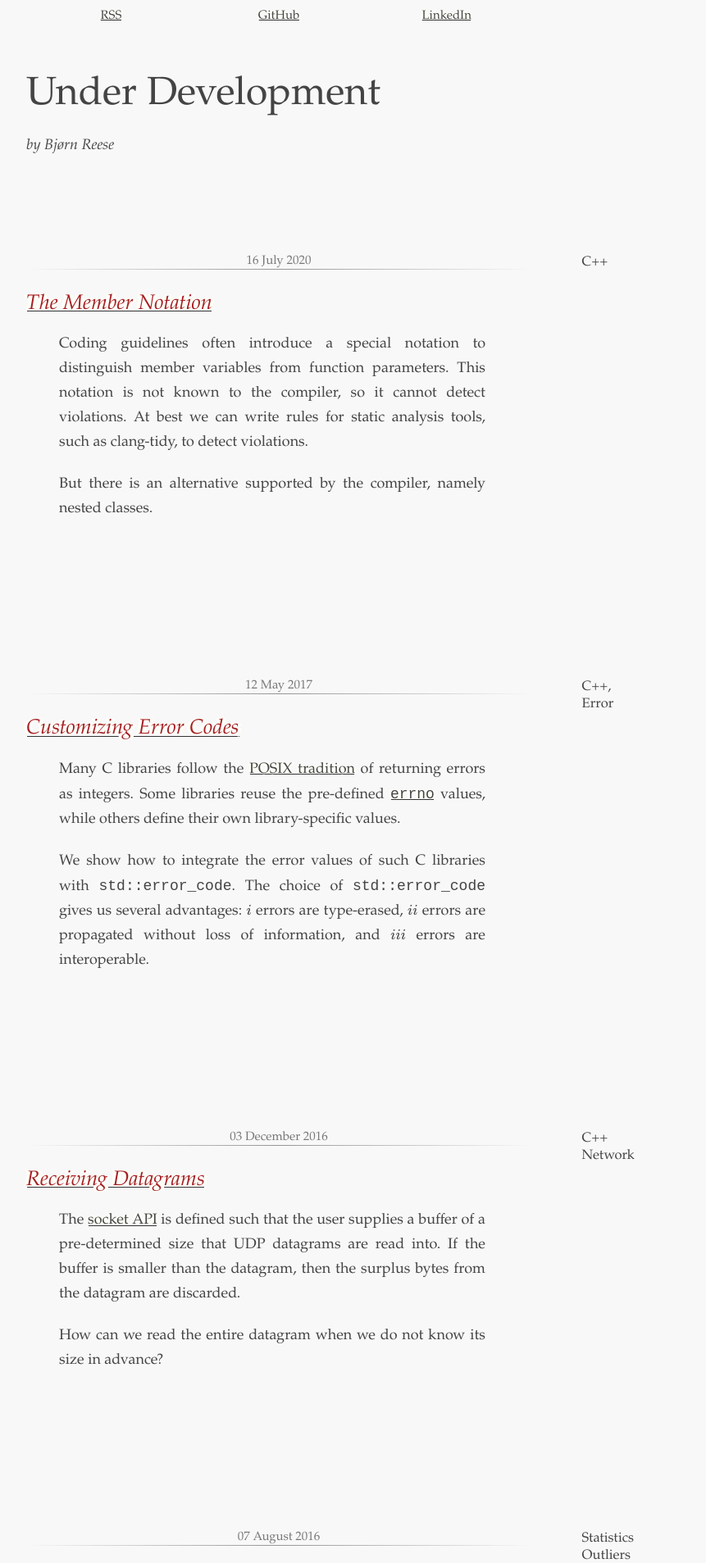
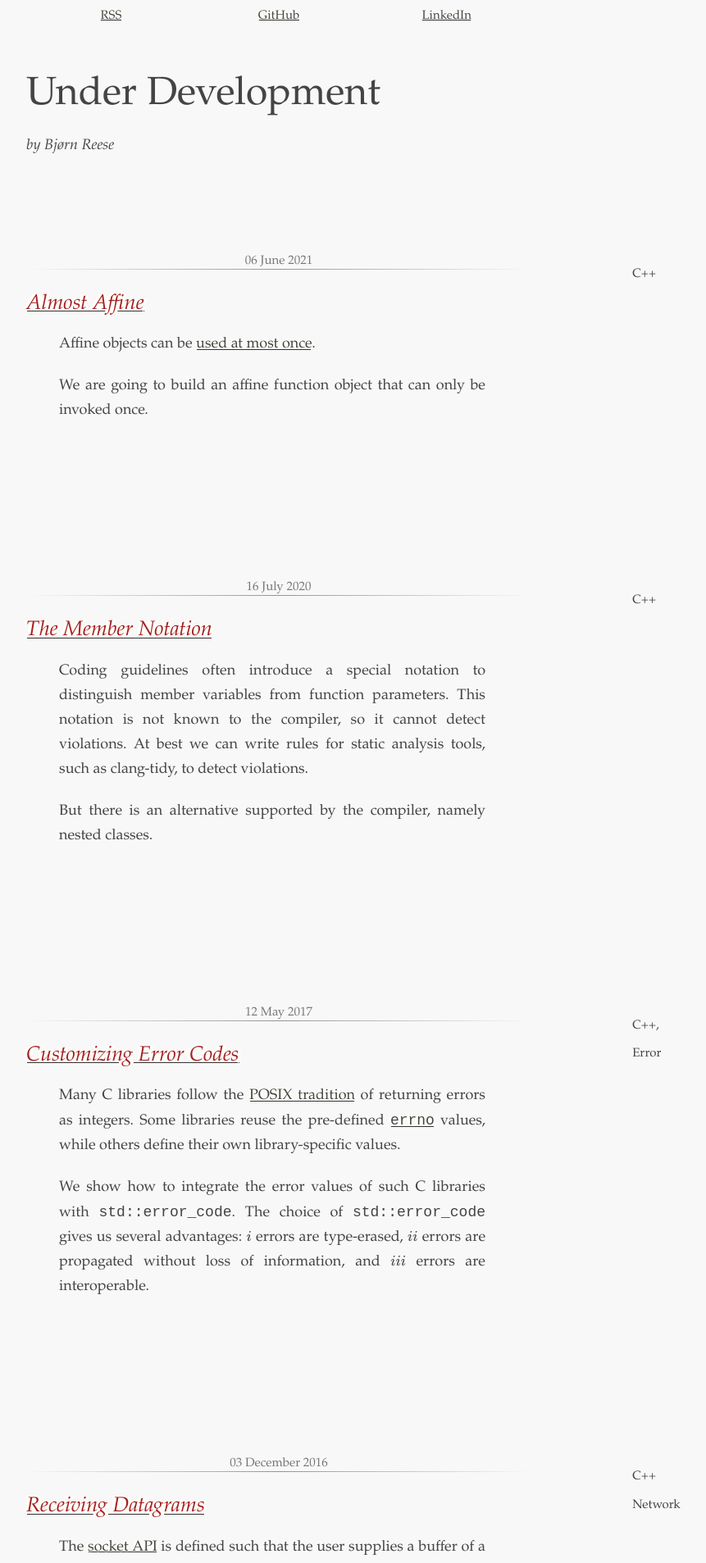
Before and after one commit to breese/breese.github.io, a Jekyll site: the page built from blog/index.md, in a window 1280 px wide. Shown: the top 1907 px of the page at 82% size, without its empty margins (128-989 px from the left). Built offline with Jekyll 4.4.1, drawn with Linux system fonts in a browser that asks for light colours; some web fonts are replaced; formulas are drawn with MathJax 3; part of the change alters nothing that is shown.

Commit message:
Added Almost Affine post

```diff
--- /dev/null
+++ b/_posts/2021-06-06-almost-affine.md
@@ -0,0 +1,314 @@
+---
+layout: post
+title: Almost Affine
+tags: C++
+---
+
+Affine objects can be [used at most once](https://en.wikipedia.org/wiki/Substructural_type_system).
+
+We are going to build an affine function object that can only be invoked once.
+
+<!--more-->
+
+## Prologue
+
+Let us start with a simple function object. The call operator takes no parameters and return nothing for notational convenience, but the techniques described below also applies when the call operator takes parameter and returns a value.
+
+{% highlight c++ %}
+struct function_alpha
+{
+    // Call operator
+    void operator()()
+    {
+        // Do stuff
+    }
+};
+
+void use()
+{
+    function_alpha fn;
+    fn();
+    fn();
+}
+{% endhighlight %}
+
+<span class="marginnote">
+C++20 [constraints](https://en.cppreference.com/w/cpp/language/constraints) are used for notational convenience. The constraints can also be written with [`std::enable_if`](https://en.cppreference.com/w/cpp/types/enable_if).
+</span>
+We can constrain the call operator to only be available under certain conditions.
+The constraint below is not really useful yet; it just serves to demonstrate how it can be done.
+
+{% highlight c++ %}
+struct function_beta
+{
+    template <int C = 0>
+    void operator()() requires (C == 0)
+    {
+        // Do stuff if C == 0
+    }
+};
+
+void use()
+{
+    function_beta fn;
+    fn(); // Same as fn.operator()<0>()
+    fn(); // As above
+    fn.operator()<0>();
+    fn.operator()<1>(); // Fails to compile because C == 1
+}
+{% endhighlight %}
+
+We have managed to create a function object with a pretty useless constraint that can only be violated with an inconvenient call notation.
+In order to make this constraint useful, we need to introduce compile-time counters.
+
+## Compile-Time Counter
+
+A compiler-time counter returns an increasing constexpr integer value every time it is used.
+
+<span class="marginnote">
+[CWG 2118: Stateful metaprogramming via friend injection](https://wg21.cmeerw.net/cwg/issue2118).
+</span>
+Compile-time counters use a trick to enable stateful meta-programming. While this trick is legal, it is also controversal.
+
+We are going to evade the controversy and simply stipulate that compile-time counters are possible.
+See the following articles for a detailed explanation:
+
+* [How to Implement a Constant-Expression Counter in C++](https://b.atch.se/posts/constexpr-counter/).
+* [How to Hack C++ with Templates and Friends](https://ledas.com/post/857-how-to-hack-c-with-templates-and-friends/).
+* [Adding element to arrays and changing variables during compilation](https://lordsoftech.com/programming/adding-elements-to-arrays-and-changing-variables-during-compilation-imperative-meta-metaprogramming-in-c/).
+
+We are going to assume a compile-time counter with two functions: one to increment the counter and another to read the current value.
+Furthermore, an `InstanceTag` template argument is added to enable us to create multiple counters.
+
+{% highlight c++ %}
+template <typename T, typename InstanceTag>
+struct constexpr_counter
+{
+    // Return current counter value.
+    static constexpr T current();
+
+    // Increment counter and return old counter value
+    static constexpr T next();
+};
+{% endhighlight %}
+
+A unique type for `InstanceTag` is needed to create a new counter. We could use the closure type of lambda expressions as they are guaranteed to be unique.
+
+{% highlight c++ %}
+using my_counter = constexpr_counter<int, decltype([]{})>;
+{% endhighlight %}
+
+<span class="marginnote">
+[P0315: Wording for lambdas in unevaluated contexts](https://wg21.link/P0315)
+</span>
+However, the above is only legal as of C++20, so we are instead going to use a global compile-time counter to create unique types for our other counters.
+
+{% highlight c++ %}
+struct global_counter_tag;
+
+using global_counter = constexpr_counter<int, global_counter_tag>;
+{% endhighlight %}
+
+The unique types are created by a template class that takes an integral template argument to capture the global counter.
+
+{% highlight c++ %}
+template <int> struct tag;
+
+using tag_zero = tag<global_counter::next()>; // tag<0>
+using tag_one = tag<global_counter::next()>; // tag<1>
+{% endhighlight %}
+
+Unique counters can now be created with this unique type.
+
+{% highlight c++ %}
+template <int Instance = global_counter::next()>
+using instance_counter = constexpr_counter<int, tag<Instance>>;
+
+// Examples
+
+using first_counter = instance_counter; // instance_counter<0>
+static_assert(first_counter::next() == 0);
+static_assert(first_counter::next() == 1);
+
+using second_counter = instance_counter; // instance_counter<1>
+static_assert(second_counter::next() == 0);
+static_assert(second_counter::next() == 1);
+{% endhighlight %}
+
+Notice how the `instance_counter` obtains a global count in the template argument list. This ensures that we get a new count when the template is instantiated.
+If the `global_counter::next()` call had been moved into the template body then all instance counters would had gotten the same value and thus become aliases to the same counter.
+
+## Affine Operator
+
+We can now use the compile-time counter to make call operator constraint on our function object more useful.
+
+If you are thinking the technique described below has issues then you are probably right. See the Caveat section towards the end.
+
+Recall that multiple invocations of the function would result in the same templated call operator being used.
+{% highlight c++ %}
+void use()
+{
+    function_beta fn;
+    fn(); // Same as fn.operator()<0>()
+    fn(); // Same as fn.operator()<0>()
+    fn(); // Same as fn.operator()<0>()
+}
+{% endhighlight %}
+
+The compile-time counter can be used to automatically generate different templated call operators every time we invoke the function.
+Notice that we are using two counters below. The global counter is used to create an invocation counter that is unique to a given instance of the function object.
+This enables us to have multiple instances of the function, each with their own counter.
+
+{% highlight c++ %}
+template <int Instance = global_counter::next()>
+struct function_gamma
+{
+    using invoke_counter = instance_counter<Instance>;
+
+    template <int C = invoke_counter::next()>
+    void operator()()
+    {
+        // Do stuff
+    }
+};
+
+void use()
+{
+    function_gamma fn;
+    fn(); // Same as fn.operator()<0>()
+    fn(); // Same as fn.operator()<1>()
+    fn(); // Same as fn.operator()<2>()
+}
+{% endhighlight %}
+
+An affine function can be created by adding the constraint back in.
+
+{% highlight c++ %}
+template <int Instance = global_counter::next()>
+struct function_delta
+{
+    using invoke_counter = instance_counter<Instance>;
+
+    template <int C = invoke_counter::next()>
+    void operator()() requires (C == 0)
+    {
+        // Do stuff
+    }
+};
+
+void use()
+{
+    function_delta fn;
+    fn(); // Same as fn.operator()<0>()
+    fn(); // Same as fn.operator()<1>() - fails to compile
+    fn(); // Same as fn.operator()<2>() - fails to compile
+}
+{% endhighlight %}
+
+## Affine Copy
+
+What happens if we copy the affine function object?
+
+{% highlight c++ %}
+void use()
+{
+    function_delta fn; // decltype(fn) == function_delta<0>
+    auto fn_copy = fn; // decltype(fn_copy) == function_delta<0>
+    fn();
+    fn_copy(); // Fails to compile
+}
+{% endhighlight %}
+
+Invoking the call operator on the copy fails to compile because the two objects have the same type, and thus use the same instance counter.
+
+Resetting the instance counter of the copy can only be done by constructing an object with a different instance template argument. In other words, copy construction should return an object of a different type. This cannot be done with a copy constructor.
+
+We provide a copy function instead that returns a function object with an increased instance count and thus a new instance counter.
+
+{% highlight c++ %}
+template <int Instance = global_counter::next()>
+struct function_epsilon
+{
+    using invoke_counter = instance_counter<Instance>;
+
+    function_epsilon() = default;
+
+    template <int C = invoke_counter::next()>
+    void operator()() requires (C == 0)
+    {
+        // Do stuff
+    }
+
+private:
+    // Only affine_copy is allowed to invoke copy constructor
+    template <int Current, int Next>
+    friend function_epsilon<Next> affine_copy(const function_epsilon<Current>&);
+
+    // Disable normal copy construction
+    function_epsilon(const function_epsilon&) = delete;
+
+    template <int OtherInstance>
+    function_epsilon(const function_epsilon<OtherInstance>& other)
+    {
+        // Copy stuff
+    }
+};
+
+template <int Current, int Next>
+function_epsilon<Next> affine_copy(const function_epsilon<Current>& self)
+{
+    return function_theta<Next>(self);
+}
+
+void use()
+{
+    function_epsilon fn; // delctype(fn) == function_epsilon<0>
+    auto fn_copy = affine_copy(fn); // decltype(fn_copy) = function_epsilon<1>
+    fn();
+    fn_copy();
+}
+{% endhighlight %}
+
+Copy assignment, move construction, and move assignment should be handled in a similar way.
+
+## Caveat
+
+We have used meta-programming tricks to ensure that a function object is invoked at most once.
+
+The obvious problem is that an adversarial user can by-pass the compile-time counter by explicitly invoking the call operator with template parameter. We already did that in the `function_beta` usage example.
+
+A more grave problem is that our meta-programming tricks are not aware of the run-time execution context so it cannot handle conditional statements, loops, or recursion correctly.
+
+{% highlight c++ %}
+void call(bool silent)
+{
+    function_gamma fn;
+    if (silent)
+    {
+        try { fn(); } catch (...) {};
+    }
+    else fn(); // Fails to compile even though only one call is made
+}
+{% endhighlight %}
+
+{% highlight c++ %}
+void loop()
+{
+    function_gamma fn;
+    while (true) { fn(); } // Compiles even though multiple calls are made
+}
+{% endhighlight %}
+
+{% highlight c++ %}
+void recurse(const function_gamma& fn, int level = 42)
+{
+    if (level == 0) return;
+    recurse(level - 1);
+    fn(); // Compiles even though multiple calls are made
+}
+{% endhighlight %}
+
+Another problem is that this technique does not work well across translation units.
+The compile-time counter works by counting template instantiations of some internal tag type.
+The compiler cannot see the template instantiations in other translation units, so it will instantiate the same tag types in each translation unit.
+In other words, each translation unit will increment the counter from zero.
--- a/stylesheets/breese.css
+++ b/stylesheets/breese.css
@@ -125,6 +125,15 @@ hr {
     float: right;
 }
 
+span.marginnote {
+    width: 40%;
+    margin-top: 1rem;
+    font-size: 1rem;
+    align: left;
+    text-align: left;
+    float: right;
+}
+
 .eqnarray {
     font-size: 90%;
 }
```
